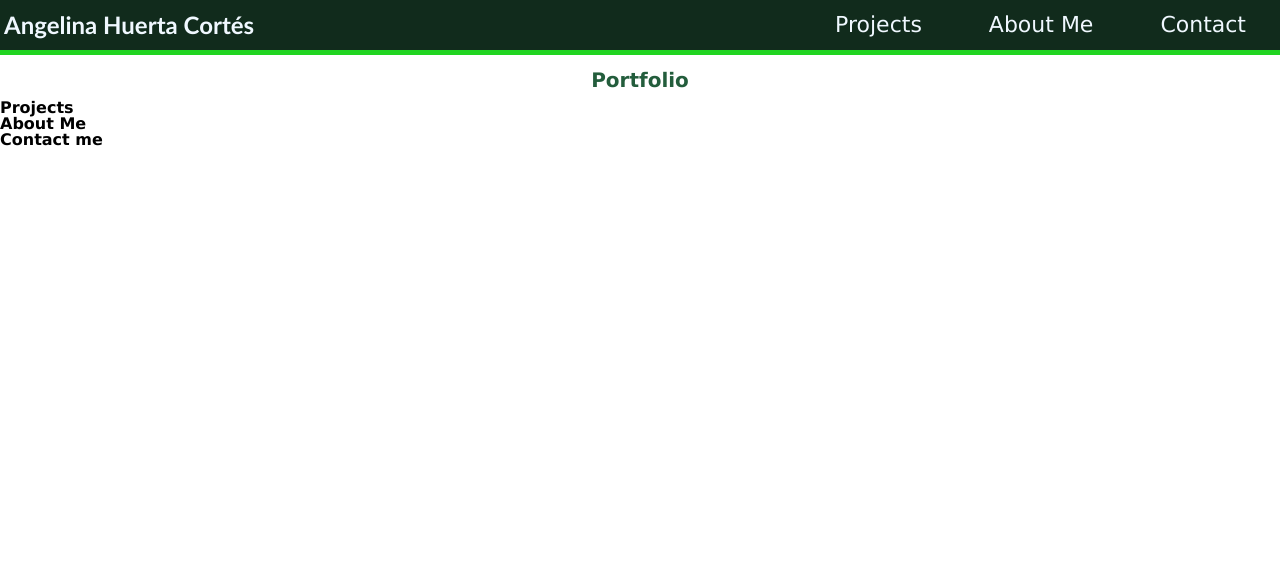
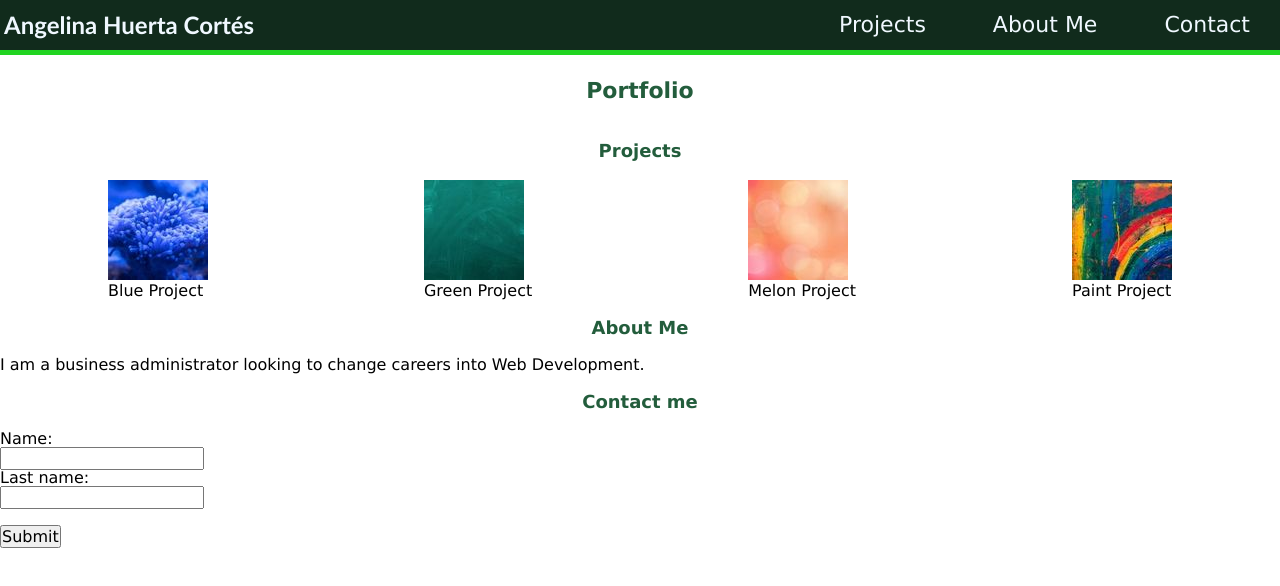
Before and after one commit to TenshiAngelina/ch2-portfolio, a plain HTML site: page index.html in a window 1280 px wide. Drawn offline with Linux system fonts and the light colour scheme.

Commit message:
Add CSS to body

```diff
--- a/index.html
+++ b/index.html
@@ -31,16 +31,42 @@
   <main>
     <h2 class="portfolio">Portfolio</h2>
 
-    <section id="projects">
-      <h3>Projects</h3>
+    <h3>Projects</h3>
+
+    <section class="projects">
+      <figure class="project-image" id="blue-project">
+        <img src="images/blue.jpg" alt="Placeholder image of Blue Project">
+        <figcaption>Blue Project</figcaption>
+      </figure>
+      <figure class="project-image" id="green-project">
+        <img src="images/green.jpg" alt="Placeholder image of Green Project">
+        <figcaption>Green Project</figcaption>
+      </figure>
+      <figure class="project-image" id="melon-project">
+        <img src="images/melon.jpg" alt="Placeholder image of Melon Project">
+        <figcaption>Melon Project</figcaption>
+      </figure>
+      <figure class="project-image" id="paint-project">
+        <img src="images/paint.jpg" alt="Placeholder image of Paint Project">
+        <figcaption>Paint Project</figcaption>
+      </figure>
     </section>
 
-    <section id="about-me">
-      <h3>About Me</h3>
-    </section>
+    <h3>About Me</h3>
+
+    <aside id="about-me">
+      <p>I am a business administrator looking to change careers into Web Development.</p>
+    </aside>
 
     <section id="contact">
       <h3>Contact me</h3>
+      <form>
+        <label for="name">Name:</label><br>
+        <input type="text" id="name" name="name"><br>
+        <label for="lname">Last name:</label><br>
+        <input type="email" id="email" name="email"><br><br>
+        <input type="submit" value="Submit">
+      </form>
     </section>
 
   </main>
--- a/style.css
+++ b/style.css
@@ -1,4 +1,9 @@
 
+:root {
+  --dark-green: rgb(17, 43, 28);
+  --light-green: rgb(33, 212, 33);
+  --light-color: aliceblue;
+}
 
 body {
   font-family: 'Lucida Sans', 'Lucida Sans Regular', 'Lucida Grande', 'Lucida Sans Unicode', Geneva, Verdana, sans-serif;
@@ -9,11 +14,11 @@ body {
   display: flex;
   position: fixed;
   width: 100%;
-  background-color: rgb(17, 43, 28);
+  background-color: var(--dark-green);
   color: aliceblue;
   margin: 0px;
   top: 0px;
-  border-bottom: 5px solid rgb(33, 212, 33);
+  border-bottom: 5px solid var(--light-green);
   height: 55px;
   align-items: center;
 }
@@ -28,6 +33,7 @@ body {
 nav {
   flex-wrap: wrap;
   justify-content: flex-end;
+  flex:
   padding: 4px;
   font-size: 22px;
 }
@@ -48,21 +54,39 @@ main {
 }
 
 .portfolio {
-  font-size: 20px;
-  padding: 10px;
+  font-size: 22px;
+  padding: 20px;
   text-align: center;
   color: rgb(35, 93, 60);
 }
 
 h3 {
-  font-size: 16px;
+  font-size: 18px;
+  padding: 20px;
+  text-align: center;
+  color: rgb(35, 93, 60);
+
 }
 
 .header .name:hover {
-  color:rgb(25, 214, 66)
+  color: var(--light-green);
 }
 
 .header .nav-links li:hover {
   transform: scale(1.1);
   color: floralwhite;
 }
+
+.projects {
+  display: flex;
+  justify-content: space-around;
+}
+
+.project-image {
+  flex-wrap: wrap;
+
+}
+
+.project-image:hover {
+  transform: scale(1.2,1.2);
+}
```
Also changed, not shown: images/blue.jpg (added), images/green.jpg (added), images/melon.jpg (added), images/paint.jpg (added).
